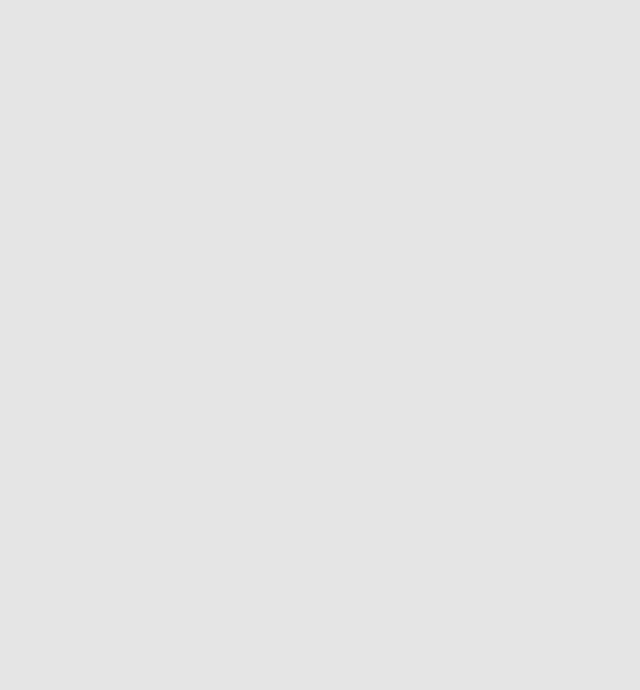
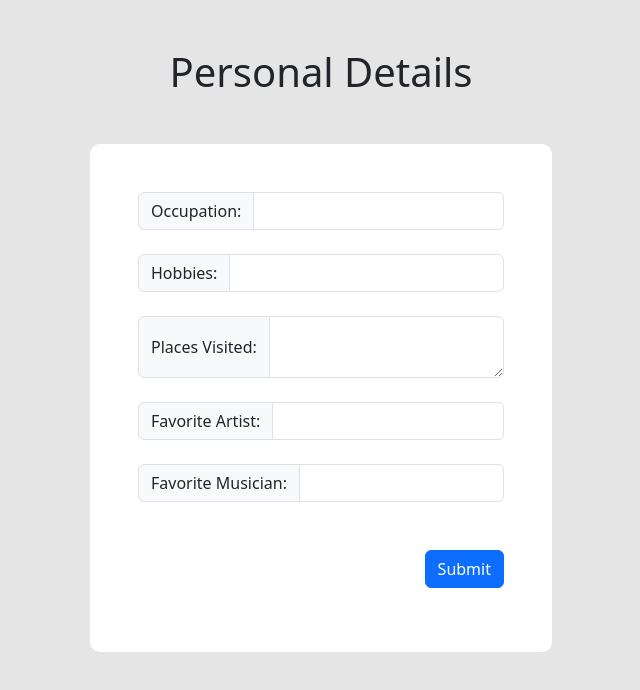
Before and after one commit to davidredziniak/Brilliant-Infotech-S24-Angular, an Angular app: page /personal in a window 1280 px wide. Before the commit this address led to /. Shown: the top 690 px of the page, without its empty margins (319-959 px from the left). Built offline with nearby package versions, Linux system fonts and the light colour scheme.

Commit message:
Add personal details form with validation

```diff
--- a/src/app/auth.service.ts
+++ b/src/app/auth.service.ts
@@ -1,16 +1,16 @@
-import { Injectable } from '@angular/core';
-import { Router } from '@angular/router';
+import { Injectable } from "@angular/core";
+import { Router } from "@angular/router";
 
 @Injectable({
-  providedIn: 'root',
+  providedIn: "root",
 })
 export class AuthService {
   constructor(private router: Router) {}
 
   // Login the user if the username and password matches a valid user
   login(username: string, password: string): boolean {
-    if (username === 'david' && password === 'david') {
-      this.router.navigate(['/user-details']);
+    if (username === "david" && password === "david") {
+      this.router.navigate(["/user"]);
       return true;
     } else {
       return false;
--- a/src/app/login/login.component.html
+++ b/src/app/login/login.component.html
@@ -9,6 +9,12 @@
           <label for="password" class="form-label mt-2">Password</label>
           <input type="password" id="password" formControlName="password" class="form-control mt-1" required>
         </div>
-        <button type="submit" class="btn btn-primary mt-4">Login</button>
+        <div class="row mt-4 mb-3">
+          <div class="col-md-6">
+          </div>
+          <div class="col-md-6 d-flex justify-content-end">
+              <button type="submit" class="btn btn-primary mt-4">Login</button>
+          </div>
+      </div>
     </form>
 </div>
--- /dev/null
+++ b/src/app/personal-details/personal-details.component.html
@@ -0,0 +1,42 @@
+<h1 class="text-center mt-5">Personal Details</h1>
+<div class="container w-50 mb-5">
+    <form ngNativeValidate [formGroup]="personalForm" (ngSubmit)="onSubmit()" class="user-form container w-75 p-5 mt-5">
+        <div class="row mb-3">
+            <div class="input-group">
+                <span class="input-group-text">Occupation:</span>
+                <input type="text" id="occupation" formControlName="occupation" class="form-control" required>
+            </div>
+        </div>
+        <div class="row mt-4 mb-3">
+            <div class="input-group">
+                <span class="input-group-text">Hobbies:</span>
+                <input type="text" id="hobbies" formControlName="hobbies" class="form-control" required>
+            </div>
+        </div>
+        <div class="row mt-4 mb-3">
+            <div class="input-group">
+                <span class="input-group-text">Places Visited:</span>
+                <textarea id="visited" formControlName="visited" class="form-control" aria-label="With textarea"></textarea>
+            </div>
+        </div>
+        <div class="row mt-4 mb-3">
+            <div class="input-group">
+                <span class="input-group-text">Favorite Artist:</span>
+                <input type="text" id="artist" formControlName="artist" class="form-control" required>
+            </div>
+        </div>
+        <div class="row mt-4 mb-3">
+            <div class="input-group">
+                <span class="input-group-text">Favorite Musician:</span>
+                <input type="text" id="musician" formControlName="musician" class="form-control" required>
+            </div>
+        </div>
+        <div class="row mt-4 mb-3">
+            <div class="col-md-6">
+            </div>
+            <div class="col-md-6 d-flex justify-content-end">
+                <button type="submit" class="btn btn-primary mt-4">Submit</button>
+            </div>
+        </div>
+    </form>
+</div>
--- /dev/null
+++ b/src/app/personal-details/personal-details.component.ts
@@ -0,0 +1,35 @@
+import { Component } from '@angular/core';
+import { FormGroup, Validators, FormBuilder, ReactiveFormsModule } from '@angular/forms';
+
+@Component({
+  selector: 'app-personal-details',
+  standalone: true,
+  imports: [ReactiveFormsModule],
+  templateUrl: './personal-details.component.html',
+  styleUrl: './personal-details.component.css'
+})
+export class PersonalDetailsComponent {
+  personalForm: FormGroup;
+
+  constructor(private fb: FormBuilder) {
+    // Require form group to have all input fields
+    this.personalForm = this.fb.group({
+      occupation: ['', Validators.required],
+      hobbies: ['', Validators.required],
+      visited: ['', Validators.required],
+      artist: ['', Validators.required],
+      musician: ['', Validators.required]
+    });
+  }
+
+  // Function that is called when user submits the form
+  onSubmit() {
+    const { occupation, hobbies, visited, artist, musician } = this.personalForm.value;
+
+    // Check if any required fields are empty
+    if (occupation === "" || hobbies === "" || visited === "" || artist === "" || musician){
+      alert("All required fields must be filled out.");
+    }
+  }
+
+}
--- a/src/app/user-details/user-details.component.html
+++ b/src/app/user-details/user-details.component.html
@@ -62,7 +62,7 @@
         <div class="row mt-4 mb-3">
             <div class="input-group">
                 <span class="input-group-text">Country:</span>
-                <select class="form-select" name="country" id="country" required>
+                <select id="country" formControlName="country" class="form-select" required>
                     <option value="Afghanistan">Afghanistan</option>
                     <option value="Aland Islands">Aland Islands</option>
                     <option value="Albania">Albania</option>
@@ -310,6 +310,12 @@
                 </select>
             </div>
         </div>
-        <button type="submit" class="btn btn-primary mt-4">Next</button>
+        <div class="row mt-4 mb-3">
+            <div class="col-md-6">
+            </div>
+            <div class="col-md-6 d-flex justify-content-end">
+                <button type="submit" class="btn btn-primary mt-4">Next</button>
+            </div>
+        </div>
     </form>
 </div>
--- a/src/app/user-details/user-details.component.ts
+++ b/src/app/user-details/user-details.component.ts
@@ -1,5 +1,6 @@
 import { Component } from '@angular/core';
 import { FormGroup, Validators, FormBuilder, ReactiveFormsModule } from '@angular/forms';
+import { Router } from '@angular/router';
 
 @Component({
   selector: 'app-user-details',
@@ -11,7 +12,7 @@ import { FormGroup, Validators, FormBuilder, ReactiveFormsModule } from '@angula
 export class UserDetailsComponent {
   contactForm: FormGroup;
 
-  constructor(private fb: FormBuilder) {
+  constructor(private fb: FormBuilder, private router: Router) {
     // Require form group to have all input fields
     this.contactForm = this.fb.group({
       firstName: ['', Validators.required],
@@ -23,7 +24,7 @@ export class UserDetailsComponent {
       city: ['', Validators.required],
       state: ['', Validators.required],
       zip: ['', Validators.required],
-      country: ['', Validators.required]
+      country: ['United States', Validators.required]
     });
   }
 
@@ -33,9 +34,10 @@ export class UserDetailsComponent {
 
     // Check if any required fields are empty
     if (firstName === "" || lastName === "" || email === "" || phoneNumber === "" || addressOne === "" || city === "" || state === "" || zip === "" || country === ""){
-      alert("All fields must be filled out.");
+      alert("All required fields must be filled out.");
+    } else {
+      // Redirect since all fields are filled out
+      this.router.navigate(['/personal']);
     }
-
-
   }
 }
```
Also changed, not shown: src/app/app.routes.ts (+8 -6 lines), src/app/personal-details/personal-details.component.css (added), 2 other files (tests, documents, lock files or other folders).
